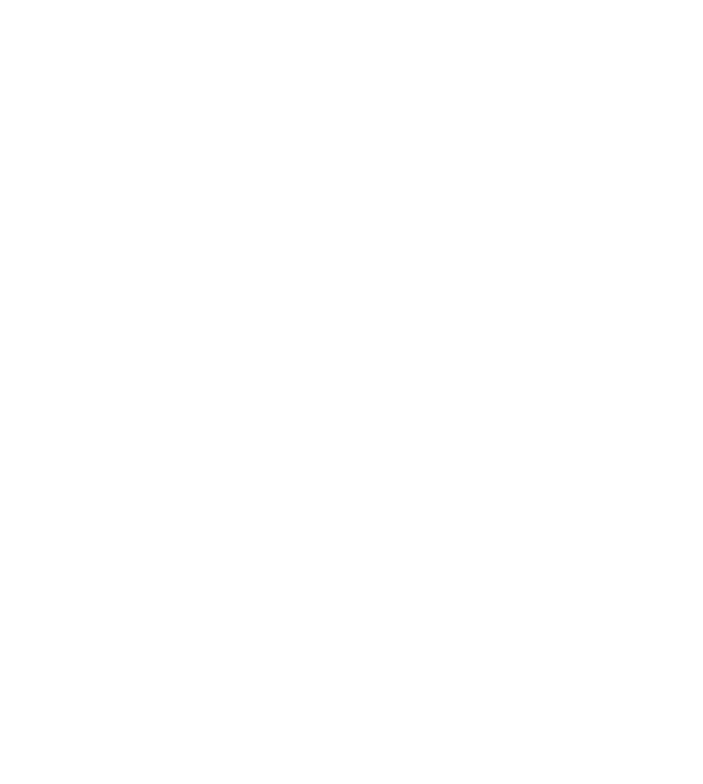
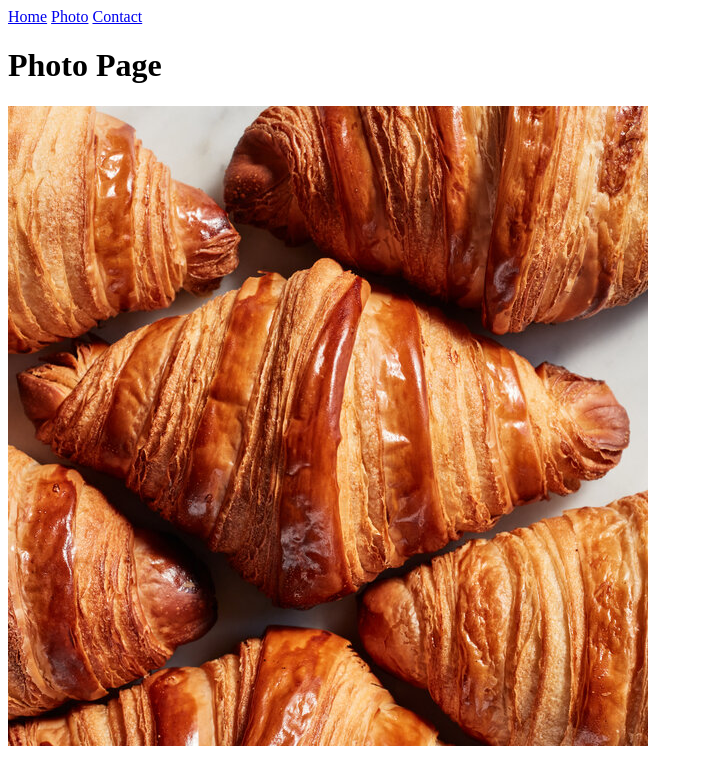
Before and after one commit to vannesa-d/Croissant, a plain HTML site: page photo.html in a window 1280 px wide. Shown: the whole page, without its empty margins (0-703 px from the left). Drawn offline with Linux system fonts and the light colour scheme.

Commit message:
Add image and structure to photo.html

```diff
--- a/photo.html
+++ b/photo.html
@@ -6,6 +6,12 @@
     <title>photo-croissant</title>
 </head>
 <body>
-
+    <nav>
+        <a href="index.html">Home</a>
+        <a href="photo.html">Photo</a>
+        <a href="contact.html">Contact</a>
+    </nav>
+    <h1>Photo Page</h1>
+    <img src="croissant.jpg" alt="A Croissant">
 </body>
 </html>
```
Also changed, not shown: croissant.jpg (added).
